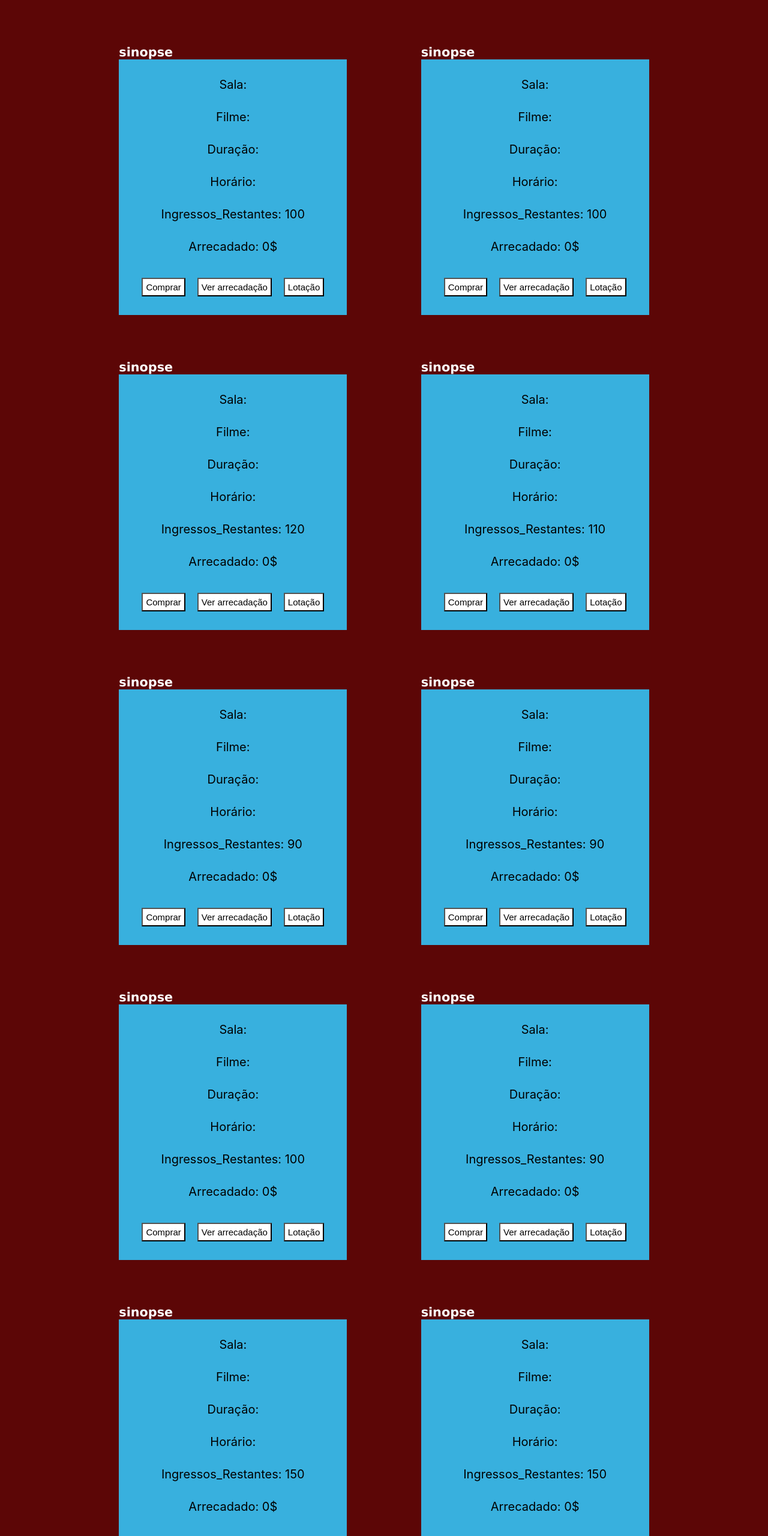
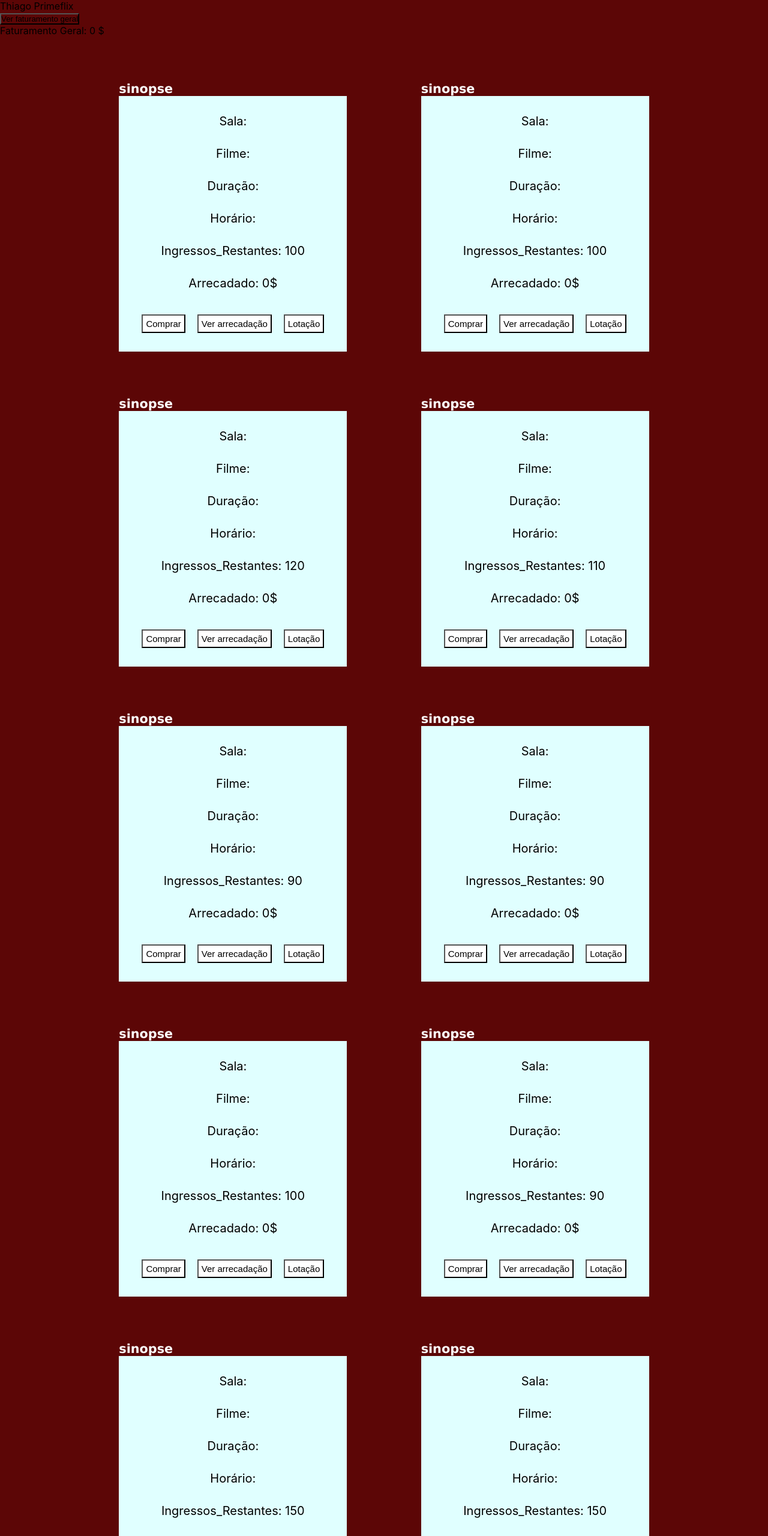
Before and after one commit to Thmsantos/cinema, a React (Create React App) app in the folder client/: page / in a window 1280 px wide. Shown: the top 2560 px of the page at 60% size. Built offline with nearby package versions, Linux system fonts and the light colour scheme; no server answers.

Commit message:
Update App.js

```diff
--- a/client/src/App.js
+++ b/client/src/App.js
@@ -126,10 +126,10 @@ function App() {
   const [faturamento_aQueda_segundoHorario, setFaturamento_aQueda_segundoHorario] = useState(0);
 
   const [toogleOrfa_primeiroHorario, setToogleOrfa_primeiroHorario] = React.useState(true);
-  const [corOrfa_primeiroHorario, setCorOrfa_primeiroHorario] = React.useState('#38B0DE');
+  const [corOrfa_primeiroHorario, setCorOrfa_primeiroHorario] = React.useState('#E0FFFF');
   React.useEffect(() => {
     if (orfaIngressos_primeiroHorario < 50){
-        setCorOrfa_primeiroHorario((state) => toogleOrfa_primeiroHorario ? '#ffff52': '#ffff52');
+        setCorOrfa_primeiroHorario((state) => toogleOrfa_primeiroHorario ? '#1E90FF': '#1E90FF');
         setToogleOrfa_primeiroHorario(state => !state)
     }
     if (orfaIngressos_primeiroHorario < 25){
@@ -139,10 +139,10 @@ function App() {
   }, [toogleOrfa_primeiroHorario]);
 
   const [toogleOrfa_segundoHorario, setToogleOrfa_segundoHorario] = React.useState(true);
-  const [corOrfa_segundoHorario, setCorOrfa_segundoHorario] = React.useState('#38B0DE');
+  const [corOrfa_segundoHorario, setCorOrfa_segundoHorario] = React.useState('#E0FFFF');
   React.useEffect(() => {
     if (orfaIngressos_segundoHorario < 50){
-        setCorOrfa_segundoHorario((state) => toogleOrfa_segundoHorario ? '#ffff52': '#ffff52');
+        setCorOrfa_segundoHorario((state) => toogleOrfa_segundoHorario ? '#1E90FF': '#1E90FF');
         setToogleOrfa_segundoHorario(state => !state)
     }
     if (orfaIngressos_segundoHorario < 25){
@@ -152,10 +152,10 @@ function App() {
   }, [toogleOrfa_segundoHorario]);
 
   const [toogleNsepreocupe, setToogleNsepreocupe] = React.useState(true);
-  const [corNsepreocupe, setCorNsepreocupe] = React.useState('#38B0DE');
+  const [corNsepreocupe, setCorNsepreocupe] = React.useState('#E0FFFF');
   React.useEffect(() => {
     if (nsepreocupe_ingressos < 60){
-        setCorNsepreocupe((state) => toogleNsepreocupe ? '#ffff52': '#ffff52');
+        setCorNsepreocupe((state) => toogleNsepreocupe ? '#1E90FF': '#1E90FF');
         setToogleNsepreocupe(state => !state)
     }
     if (nsepreocupe_ingressos < 30){
@@ -165,10 +165,10 @@ function App() {
   }, [toogleNsepreocupe]);
 
   const [toogleTelefone, setToogleTelefone] = React.useState(true);
-  const [corTelefone, setCorTelefone] = React.useState('#38B0DE');
+  const [corTelefone, setCorTelefone] = React.useState('#E0FFFF');
   React.useEffect(() => {
     if (telefone_ingressos < 55){
-        setCorTelefone((state) => toogleTelefone ? '#ffff52': '#ffff52');
+        setCorTelefone((state) => toogleTelefone ? '#1E90FF': '#1E90FF');
         setToogleTelefone(state => !state)
     }
     if (telefone_ingressos < 27){
@@ -178,10 +178,10 @@ function App() {
   }, [toogleTelefone]);
 
   const [toogleMulher_rei_primeiro_horario, setToogleMulher_rei_primeiro_horario] = React.useState(true);
-  const [corMulher_rei_primeiro_horario, setCorMulher_rei_primeiro_horario] = React.useState('#38B0DE');
+  const [corMulher_rei_primeiro_horario, setCorMulher_rei_primeiro_horario] = React.useState('#E0FFFF');
   React.useEffect(() => {
     if (mulherRei_ingressos_primeiroHorario < 45){
-        setCorMulher_rei_primeiro_horario((state) => toogleMulher_rei_primeiro_horario ? '#ffff52': '#ffff52');
+        setCorMulher_rei_primeiro_horario((state) => toogleMulher_rei_primeiro_horario ? '#1E90FF': '#1E90FF');
         setToogleMulher_rei_primeiro_horario(state => !state)
     }
     if (mulherRei_ingressos_primeiroHorario < 22){
@@ -191,10 +191,10 @@ function App() {
   }, [toogleMulher_rei_primeiro_horario]);
 
   const [toogleMulher_rei_segundo_horario, setToogleMulher_rei_segundo_horario] = React.useState(true);
-  const [corMulher_rei_segundo_horario, setCorMulher_rei_segundo_horario] = React.useState('#38B0DE');
+  const [corMulher_rei_segundo_horario, setCorMulher_rei_segundo_horario] = React.useState('#E0FFFF');
   React.useEffect(() => {
     if (mulherRei_ingressos_segundoHorario < 45){
-        setCorMulher_rei_segundo_horario((state) => toogleMulher_rei_segundo_horario ? '#ffff52': '#ffff52');
+        setCorMulher_rei_segundo_horario((state) => toogleMulher_rei_segundo_horario ? '#1E90FF': '#1E90FF');
         setToogleMulher_rei_segundo_horario(state => !state)
     }
     if (mulherRei_ingressos_primeiroHorario < 22){
@@ -204,10 +204,10 @@ function App() {
   }, [toogleMulher_rei_segundo_horario]);
 
   const [toogleAvatar, setToogleAvatar] = React.useState(true);
-  const [corAvatar, setCorAvatar] = React.useState('#38B0DE');
+  const [corAvatar, setCorAvatar] = React.useState('#E0FFFF');
   React.useEffect(() => {
     if (avatar_ingressos < 50){
-        setCorAvatar((state) => toogleAvatar ? '#ffff52': '#ffff52');
+        setCorAvatar((state) => toogleAvatar ? '#1E90FF': '#1E90FF');
         setToogleAvatar(state => !state)
     }
     if (avatar_ingressos < 25){
@@ -217,10 +217,10 @@ function App() {
   }, [toogleAvatar]);
 
   const [toogleSorria, setToogleSorria] = React.useState(true);
-  const [corSorria, setCorSorria] = React.useState('#38B0DE');
+  const [corSorria, setCorSorria] = React.useState('#E0FFFF');
   React.useEffect(() => {
     if (sorria_ingressos < 90){
-        setCorSorria((state) => toogleSorria ? '#ffff52': '#ffff52');
+        setCorSorria((state) => toogleSorria ? '#1E90FF': '#1E90FF');
         setToogleSorria(state => !state)
     }
     if (sorria_ingressos < 40){
@@ -230,10 +230,10 @@ function App() {
   }, [toogleSorria]);
 
   const [toogleAqueda_primeiroHorario, setToogleAqueda_primeiroHorario] = React.useState(true);
-  const [corAqueda_primeiroHorario, setCorAqueda_primeiroHorario] = React.useState('#38B0DE');
+  const [corAqueda_primeiroHorario, setCorAqueda_primeiroHorario] = React.useState('#E0FFFF');
   React.useEffect(() => {
     if (aQueda_ingressos_primeiroHorario < 75){
-        setCorAqueda_primeiroHorario((state) => toogleAqueda_primeiroHorario ? '#ffff52': '#ffff52');
+        setCorAqueda_primeiroHorario((state) => toogleAqueda_primeiroHorario ? '#1E90FF': '#1E90FF');
         setToogleAqueda_primeiroHorario(state => !state)
     }
     if (aQueda_ingressos_primeiroHorario < 37){
@@ -243,10 +243,10 @@ function App() {
   }, [toogleAqueda_primeiroHorario]);
 
   const [toogleAqueda_segundoHorario, setToogleAqueda_segundoHorario] = React.useState(true);
-  const [corAqueda_segundoHorario, setCorAqueda_segundoHorario] = React.useState('#38B0DE');
+  const [corAqueda_segundoHorario, setCorAqueda_segundoHorario] = React.useState('#E0FFFF');
   React.useEffect(() => {
     if (aQueda_ingressos_segundoHorario < 75){
-        setCorAqueda_segundoHorario((state) => toogleAqueda_segundoHorario ? '#ffff52': '#ffff52');
+        setCorAqueda_segundoHorario((state) => toogleAqueda_segundoHorario ? '#1E90FF': '#1E90FF');
         setToogleAqueda_segundoHorario(state => !state)
     }
     if (aQueda_ingressos_segundoHorario < 37){
@@ -255,9 +255,35 @@ function App() {
     }
   }, [toogleAqueda_segundoHorario]);
 
+  const [arrecadao, setArrecadacao] = useState('0');
+
   return (
     <div className="App">
       <div className="container">
+
+          <div className='Header'>
+            <p className='txtHeader'>
+                Thiago Primeflix
+            </p>
+          </div>
+
+          <div className='arrecadacao_total'>
+            <button className='arrecadacao_geral_btn' onClick={() =>
+                setArrecadacao(
+                 faturamento_orfa_primeiroHorario +
+                 faturamento_orfa_segundoHorario +
+                 nsepreocupe_faturamento +
+                 telefone_faturamento +
+                 faturamento_mulherRei_primeiroHorario +
+                 faturamento_mulherRei_segundoHorario +
+                 faturamento_avatar +
+                 faturamento_sorria +
+                 faturamento_aQueda_primeiroHorario +
+                 faturamento_aQueda_segundoHorario
+                 )}> Ver faturamento geral
+            </button>
+            <p className='txtArrecadacaoGeral'>Faturamento Geral: {arrecadao} $</p>
+          </div>
 
           <div className="linha_um">
                 <p style={{backgroundColor:corOrfa_primeiroHorario}} className='um'>
```
